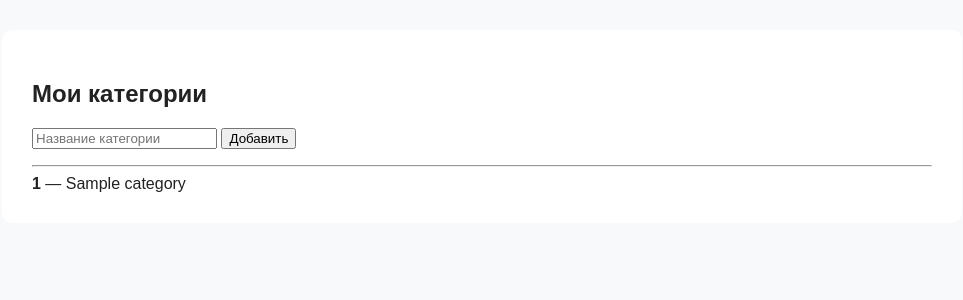
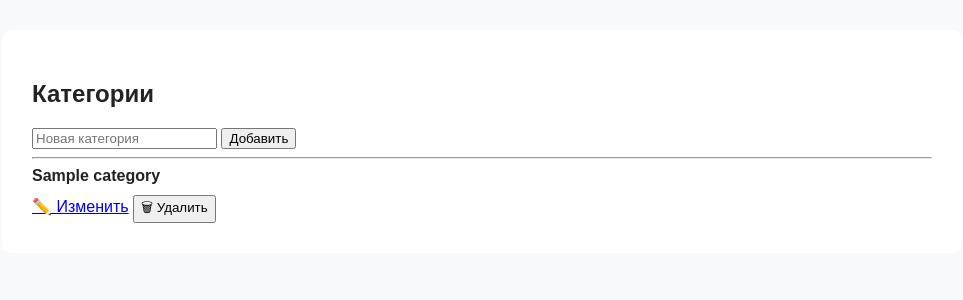
Before and after one commit to Denisonya/algo-notes, a FastAPI app: template app/templates/categories.html in a window 1280 px wide. Shown: the part 58-358 px from the top of the page, without its empty margins (158-1121 px from the left). Run offline with FastAPI, Linux system fonts and the light colour scheme; the template is opened without the code that fills it: most values are stand-ins (such as "Sample title", 1, 10 or a date in 2020); parts of the project's set-up code (start-up, migrations or seed data) failed here and were passed over.

Commit message:
feat: update categories.html

```diff
--- a/app/templates/categories.html
+++ b/app/templates/categories.html
@@ -1,36 +1,35 @@
 {% extends "base.html" %}
-
 {% block title %}Категории{% endblock %}
 
 {% block content %}
-<h2>Мои категории</h2>
+<h2>Категории</h2>
 
 {% if error %}
 <p style="color:red;">{{ error }}</p>
 {% endif %}
 
 <form method="post">
-    <p>
-        <input
-            type="text"
-            name="name"
-            placeholder="Название категории"
-            required
-        >
-        <button type="submit">Добавить</button>
-    </p>
+    <input name="name" placeholder="Новая категория" required>
+    <button type="submit">Добавить</button>
 </form>
 
 <hr>
 
-{% if categories %}
-    {% for category in categories %}
-        <div class="card">
-            <strong>{{ category.id }}</strong> — {{ category.name }}
-        </div>
-    {% endfor %}
-{% else %}
-    <p>Категорий пока нет.</p>
-{% endif %}
+{% for category in categories %}
+<div class="card">
+    <strong>{{ category.name }}</strong>
 
+    <div style="margin-top:10px;">
+        <a href="/categories/{{ category.id }}/edit">✏️ Изменить</a>
+
+        <form
+            action="/categories/{{ category.id }}/delete"
+            method="post"
+            style="display:inline;"
+        >
+            <button type="submit">🗑 Удалить</button>
+        </form>
+    </div>
+</div>
+{% endfor %}
 {% endblock %}
```
